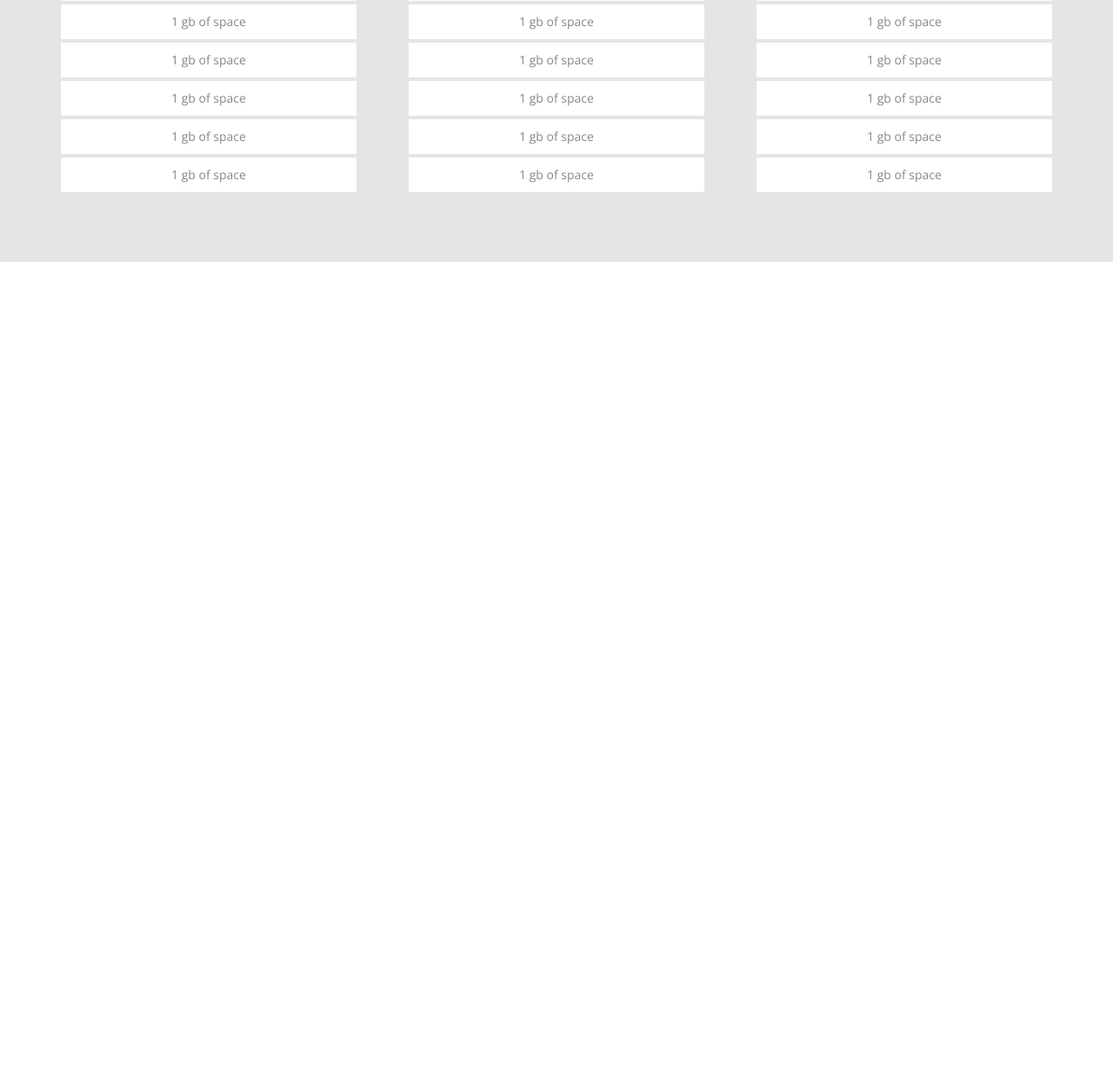
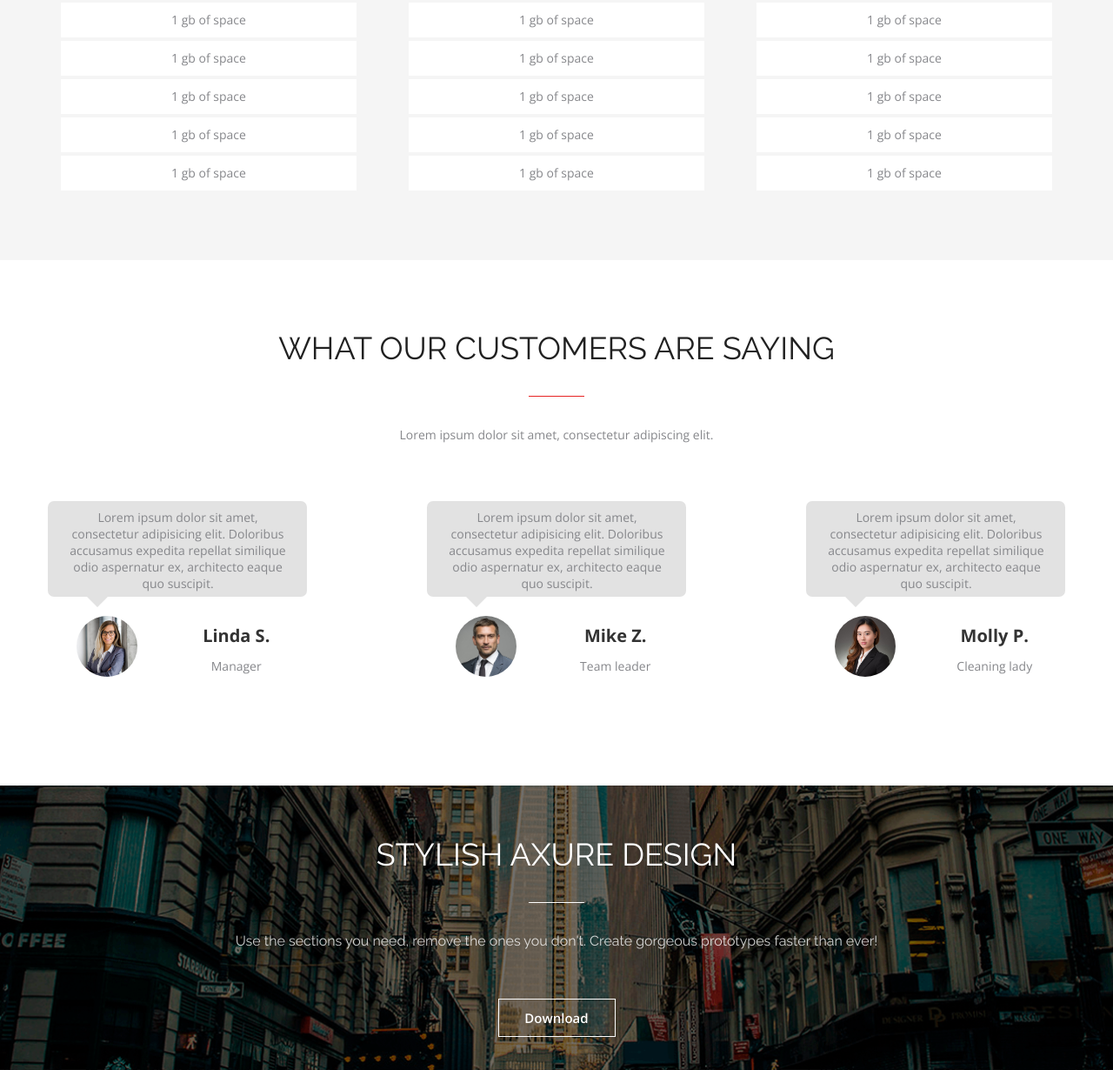
Before and after one commit to Victor-Z84/FE14-onl-ht-2-Victor-Zdvizhkov, a plain HTML site: page index.html in a window 1280 px wide. Shown: the part 1143-2373 px from the top of the page at 87% size. Before the commit the page ends 1444 px from the top, so only its background shows below. Drawn offline with nearby package versions, Linux system fonts and the light colour scheme.

Commit message:
lesson 4

```diff
--- /dev/null
+++ b/css/axure.css
@@ -0,0 +1,69 @@
+.axure {
+    background-image: url(../img/axure.jpg);
+    background-position: center;
+    background-size: cover;
+    padding-top: 58px;
+    padding-bottom: 38px;
+    position: relative;
+
+}
+
+.axure::after {
+    content: '';
+    width: 100%;
+    height: 100%;
+    background: rgba(0, 0, 0, 0.55);
+    position: absolute;
+    top: 0px;
+    left: 0px;
+}
+
+.container-axure {
+    z-index: 1;
+    position: relative
+
+}
+
+.axure-title {
+    font-family: Raleway;
+    font-style: normal;
+    font-weight: 400;
+    font-size: 36px;
+    color: #FFFFFF;
+    text-transform: uppercase;
+}
+
+.axure-title::after {
+    content: " ";
+    display: block;
+    margin: auto;
+    width: 64px;
+    border-top: 1px solid #FFFFFF;
+    margin-bottom: 34px;
+    margin-top: 34px;
+}
+
+.axure-discription-text {
+    font-family: Raleway;
+    font-style: normal;
+    font-weight: 300;
+    font-size: 16px;
+    color: rgba(255, 255, 255, 0.8);
+    margin-bottom: 57px;
+
+}
+
+.axure-download {
+    border: 1px solid #FFFFFF;
+    width: 135px;
+    margin: auto;
+}
+
+.axure-download-text {
+    font-family: "Open Sans";
+    font-style: normal;
+    font-weight: 600;
+    font-size: 15px;
+    color: #FFFFFF;
+    line-height: 42px;
+}
--- /dev/null
+++ b/css/customers.css
@@ -0,0 +1,120 @@
+
+.customers {
+    padding-top: 80px;
+    padding-bottom: 120px;
+
+}
+
+.customers-title {
+    font-family: Raleway;
+    font-style: normal;
+    font-weight: 400;
+    font-size: 36px;
+    color: #212121;
+    text-transform: uppercase;
+}
+
+.customers-title::after {
+    content: " ";
+    display: block;
+    margin: auto;
+    width: 64px;
+    border-top: 1px solid #E72424;
+    margin-bottom: 34px;
+    margin-top: 34px;
+}
+
+.customers-discription {
+    max-width: 363px;
+    margin: auto;
+    font-family: 'Open Sans';
+    font-style: normal;
+    font-weight: 400;
+    font-size: 14px;
+    color: #86878B;
+    margin-bottom: 67px;
+}
+
+.customers-row {
+    display: flex;
+    flex-wrap: wrap;
+    justify-content: space-between;
+    margin: 0 -15px;
+
+}
+
+.customers-row-item {
+    width: 298px;
+
+}
+
+.customers-row-item-feedback {
+
+    background-color: #E2E2E2;
+    border-radius: 7px;
+    margin-bottom: 22px;
+    padding: 9px 22px 6px 23px;
+    position: relative;
+
+}
+
+.customers-row-item-feedback::after {
+    content: '';
+    width: 0;
+    height: 0;
+    border-top: 12px solid #E2E2E2;
+    border-left: 12px solid transparent;
+    border-right: 12px solid transparent;
+    position: absolute;
+    top: 100%;
+    left: 15%;
+}
+
+.customers-row-item-feedback-text {
+    font-family: 'Open Sans';
+    font-style: normal;
+    font-weight: 400;
+    font-size: 14px;
+    color: #86878B;
+}
+
+.customers-row-item-autor {
+    display: flex;
+    justify-content: space-around;
+    align-items: center;
+
+}
+
+.customers-row-item-autor-photo-img {
+    width: 70px;
+    height: 70px;
+    border-radius: 50%;
+}
+
+.customers-row-item-autor-about {
+    width: 97px;
+    flex-direction: column;
+
+}
+
+.customers-row-item-autor-about-name {
+    font-family: 'Open Sans';
+    font-style: normal;
+    font-weight: 700;
+    font-size: 20px;
+    color: #333333;
+    display: block;
+    line-height: 27px;
+    margin-bottom: 12px;
+}
+
+.customers-row-item-autor-about-profession {
+    font-family: 'Open Sans';
+    font-style: normal;
+    font-weight: 400;
+    font-size: 14px;
+    color: #86878B;
+    display: block;
+    margin-left: auto;
+
+}
--- a/css/pricing.css
+++ b/css/pricing.css
@@ -2,7 +2,7 @@
     margin: auto;
     padding-top: 80px;
     padding-bottom: 80px;
-    background-color: #E5E5E5;
+    background-color: #F5F5F5;
 }
 
 .pricing-title {
@@ -74,8 +74,8 @@
     line-height: 50px;
 }
 
-#price-item-discription-1 {
-    background-color: #D98943;
+.price-item-discription:hover {
+    background-color: #d98943;
 }
 
 .price-item-option {
--- a/css/style.css
+++ b/css/style.css
@@ -1,5 +1,7 @@
 @import url("../css/awesome.css");
 @import url("../css/pricing.css");
+@import url("../css/customers.css");
+@import url("../css/axure.css");
 
 html {
     font-family: 'Open Sans', sans-serif;
@@ -11,10 +13,11 @@ html {
     padding: 0;
     list-style: none;
     text-decoration: none;
+    box-sizing: border-box;
 }
 
 .container {
-    max-width: 1140px;
+    max-width: 1170px;
     margin: auto;
     padding: 0 15px;
     text-align: center;
--- a/index.html
+++ b/index.html
@@ -7,7 +7,8 @@
     <title>Lesson-2</title>
     <link rel="preconnect" href="https://fonts.googleapis.com">
     <link rel="preconnect" href="https://fonts.gstatic.com" crossorigin>
-    <link href="https://fonts.googleapis.com/css2?family=Open+Sans&display=swap" rel="stylesheet">
+    <link href="https://fonts.googleapis.com/css2?family=Open+Sans:wght@400;600;700;800&family=Raleway:wght@400;700&display=swap" rel="stylesheet">
+
     <link rel="stylesheet" href="./css/style.css">
 
 </head>
@@ -82,7 +83,7 @@
                 <ul class="price-row-item">
                     <li class="price-item-title">Optima</li>
                     <li class="price">$20</li>
-                    <li class="price-item-discription" id="price-item-discription-1">Free for life</li>
+                    <li class="price-item-discription">Free for life</li>
                     <li class="price-item-option">1 gb of space</li>
                     <li class="price-item-option">1 gb of space</li>
                     <li class="price-item-option">1 gb of space</li>
@@ -107,6 +108,112 @@
         </div>
     </section>
 
+    <section class="customers">
+        <div class="container">
+            <h2 class="customers-title">what our customers are saying
+            </h2>
+            <div class="customers-discription">
+                <p class="customers-discription-text">
+                    Lorem ipsum dolor sit amet, consectetur adipiscing elit.
+                </p>
+            </div>
+            <div class="customers-row">
+                <div class="customers-row-item">
+                    <div class="customers-row-item-feedback">
+                        <p class="customers-row-item-feedback-text">
+                            Lorem ipsum dolor sit amet,
+                            consectetur adipisicing elit. Doloribus
+                            accusamus expedita repellat similique
+                            odio aspernatur ex, architecto eaque
+                            quo suscipit.
+                        </p>
+                    </div>
+                    <div class="customers-row-item-autor">
+                        <div class="customers-row-item-autor-photo">
+                            <img class="customers-row-item-autor-photo-img" src ="./img/Linda.jpg" alt="Linda">
+                        </div>
+                        <div class="customers-row-item-autor-about">
+                            <span class="customers-row-item-autor-about-name">
+                                Linda S.
+                            </span>
+                            <span class="customers-row-item-autor-about-profession">
+                                Manager
+                            </span>
+                        </div>
+                    </div>
+                </div>
+
+                <div class="customers-row-item">
+                    <div class="customers-row-item-feedback">
+                        <p class="customers-row-item-feedback-text">
+                            Lorem ipsum dolor sit amet,
+                            consectetur adipisicing elit. Doloribus
+                            accusamus expedita repellat similique
+                            odio aspernatur ex, architecto eaque
+                            quo suscipit.
+                        </p>
+                    </div>
+                    <div class="customers-row-item-autor">
+                        <div class="customers-row-item-autor-photo">
+                            <img class="customers-row-item-autor-photo-img" src ="./img/Mike.jpg" alt="Mike">
+                        </div>
+                        <div class="customers-row-item-autor-about">
+                            <span class="customers-row-item-autor-about-name">
+                                Mike Z.
+                            </span>
+                            <span class="customers-row-item-autor-about-profession">
+                                Team leader
+                            </span>
+                        </div>
+                    </div>
+                </div>
+
+                <div class="customers-row-item">
+                    <div class="customers-row-item-feedback">
+                        <p class="customers-row-item-feedback-text">
+                            Lorem ipsum dolor sit amet,
+                            consectetur adipisicing elit. Doloribus
+                            accusamus expedita repellat similique
+                            odio aspernatur ex, architecto eaque
+                            quo suscipit.
+                        </p>
+                    </div>
+                    <div class="customers-row-item-autor">
+                        <div class="customers-row-item-autor-photo">
+                            <img class="customers-row-item-autor-photo-img" src ="./img/Molly.jpg" alt="Molly">
+                        </div>
+                        <div class="customers-row-item-autor-about">
+                            <span class="customers-row-item-autor-about-name">
+                                Molly P.
+                            </span>
+                            <span class="customers-row-item-autor-about-profession">
+                                Cleaning lady
+                            </span>
+                        </div>
+                    </div>
+                </div>
+
+            </div>
+        </div>
+    </section>
+
+    <section class="axure">
+        <div class="container container-axure">
+            <h2 class="axure-title">stylish axure design
+            </h2>
+            <div class="axure-discription">
+                <p class="axure-discription-text">
+                    Use the sections you need, remove the ones you don't.  Create gorgeous prototypes faster than ever!
+                </p>
+            </div>
+            <div class="axure-download">
+                <a href="#" class="axure-download-text">
+                    Download
+                </a>
+            </div>
+        </div>
+    </section>
+
 </body>
 
 </html>
```
Also changed, not shown: img/Linda.jpg (added), img/Mike.jpg (added), img/Molly.jpg (added), img/axure.jpg (added).
